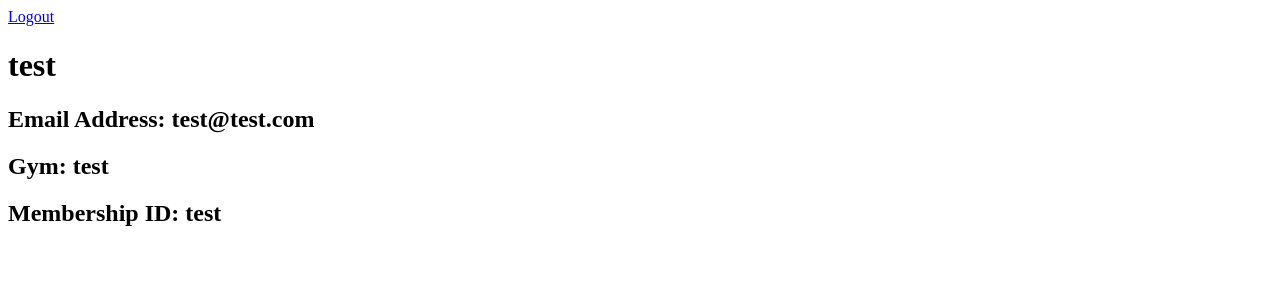
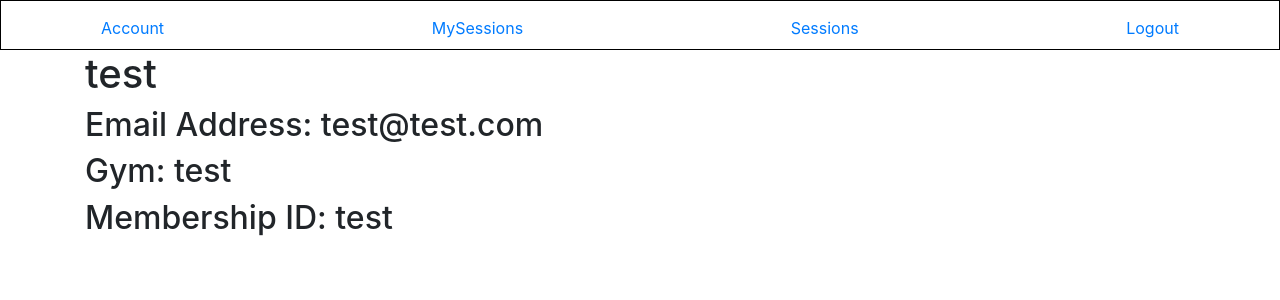
Before and after one commit to teamCardinal/gym_reservation, a Flask app: template gym_reservation/templates/account.html in a window 1280 px wide. Shown: the top 300 px of the page. Run offline with Flask 2, Linux system fonts and the light colour scheme; a user stored in the database is signed in; the template is opened without the code that fills it: most values are stand-ins (such as "Sample title", 1, 10 or a date in 2020); some libraries are stand-ins or nearby versions.

Commit message:
Update layout file to use Bootstrap and wrap all pages

```diff
--- /dev/null
+++ b/gym_reservation/static/css/layout.css
@@ -0,0 +1,4 @@
+.site-header {
+    padding: 1.5rem;
+    border: 1px solid black;
+}
--- a/gym_reservation/templates/layout.html
+++ b/gym_reservation/templates/layout.html
@@ -1,9 +1,29 @@
 <!DOCTYPE html>
-<html>
+<html lang="en">
+<head>
+    <meta charset="UTF-8">
+    <link rel="stylesheet" href="https://stackpath.bootstrapcdn.com/bootstrap/4.5.2/css/bootstrap.min.css" integrity="sha384-JcKb8q3iqJ61gNV9KGb8thSsNjpSL0n8PARn9HuZOnIxN0hoP+VmmDGMN5t9UJ0Z" crossorigin="anonymous">
+    <link href="https://fonts.googleapis.com/css2?family=Roboto:wght@500&display=swap" rel="stylesheet">
+    <link rel="stylesheet", href="{{ url_for('static', filename='css/layout.css') }}">
+    {% block styles %}
+    {% endblock styles %}
+    <link rel="shortcut icon" href="{{ url_for('static', filename='flex.ico') }}">
+    <title>{{ title }}</title>
+</head>
+<body>
     {% if current_user.is_authenticated %}
-        <a href="{{ url_for("logout") }}">Logout</a>
+        <header class="site-header">
+            <nav class="navbar navbar-expand-md fixed-top">
+                <div class="container">
+                    <a class="nav-item nav-link" href="{{ url_for("account", username="test") }}">Account</a>
+                    <a class="nav-item nav-link" href="{{ url_for("user_sessions", username="test") }}">MySessions</a>
+                    <a class="nav-item nav-link" href="{{ url_for("sessions") }}">Sessions</a>
+                    <a class="nav-item nav-link" href="{{ url_for("logout") }}">Logout</a>
+                </div>
+            </nav>
+        </header>
     {% endif %}
-	<body>
-		{% block content %}{% endblock %}
-	</body>
-</html>
+    <main role="main" class="container">
+        {% block content %}{% endblock %}
+    </main>
+</body>
```
